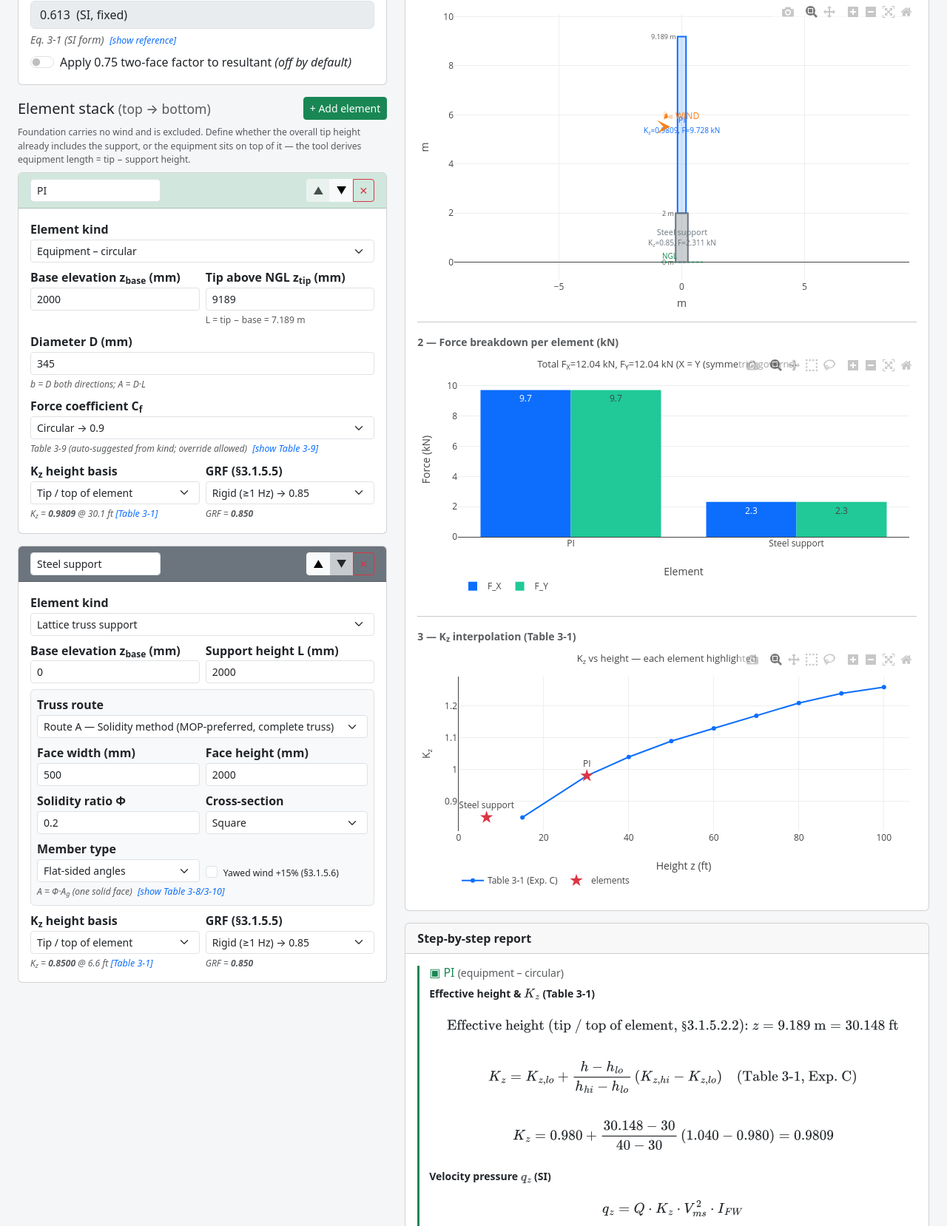
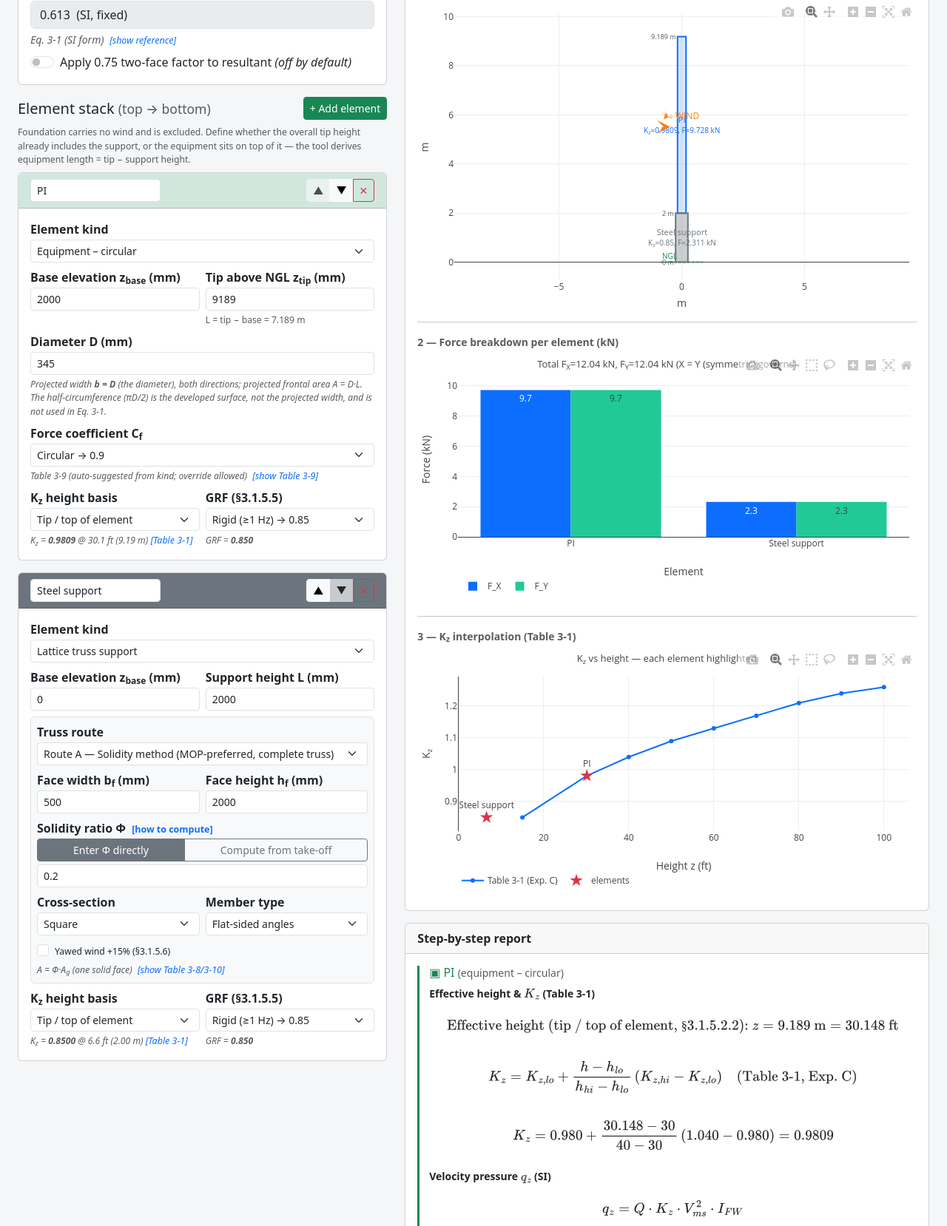
Before and after one commit to camille-pj/wind-equipment-foundation, a Flask app: page / in a window 1280 px wide. Shown: the part 731-2389 px from the top of the page at 74% size. Run offline with Flask 3, Linux system fonts and the light colour scheme; some libraries are stand-ins or nearby versions.

Commit message:
Reference panels: SI columns, GRF band-display fix, Kz notes, solidity take-off
Wind-tab table-reference and clarity improvements (existing preset math
unchanged - 18 tests still pass):

- Add SI (m) columns to height-tabulated references: Table 3-1 (z ft/m),
  Table 3-2 (zg ft/m); Tables 3-4a/3-4b GRF bands now show ft + m. Add SI
  to the Kz caption (ft + m). Dimensionless tables (3-7/3-8/3-9/3-10, and
  seismic 3-12/3-13 in g, R/IFE/IMV) have no US units to convert.
- Fix GRF reference DISPLAY: was a "<=ft" column showing 33/40/50 which read
  as <=33/<=40/<=50. Now shows the true bands (<=33, >33 to 40, >40 to 50,
  ...) + m, and highlights the matched band. Lookup logic was already
  correct (lower < h <= upper); GRF is a banded step lookup, not interpolated.
- Kz reference: add a "when to use each basis" note (tip = top/most
  conservative, centroid = mid-height, custom = stated reference height),
  per 3.1.5.2.2.
- Circular: clarify projected width b = D (diameter); the half-circumference
  (pi*D/2) is the developed surface, not used in Eq. 3-1.
- Cf / lattice: add a solidity-ratio sub-panel - choose "enter Phi directly"
  or "compute from take-off" (Phi = sum(b*L*n) / Ag), with engine support,
  the take-off shown in the report, and validation. Clarify Route B aspect
  ratio AR = L/b -> c (Table 3-7) -> Cf = c*1.6, with labelled member columns.

Co-Authored-By: Claude Opus 4.8 <noreply@anthropic.com>

```diff
--- a/app.py
+++ b/app.py
@@ -91,11 +91,22 @@ def _validate(data):
                     return f"{tag}: plinth {k} must be positive."
         elif kind == "lattice_truss":
             if el.get("route", "A") == "A":
-                for k in ("face_width_mm", "face_height_mm", "phi"):
+                for k in ("face_width_mm", "face_height_mm"):
                     if _num(el.get(k)) is None or _num(el.get(k)) <= 0:
                         return f"{tag}: Route A needs positive {k}."
-                if _num(el.get("phi")) > 1.0:
-                    return f"{tag}: solidity Φ must be ≤ 1.0."
+                if el.get("phi_mode") == "takeoff":
+                    pm = el.get("phi_members", [])
+                    if not pm:
+                        return f"{tag}: Φ take-off needs at least one member."
+                    for m in pm:
+                        for k in ("b_mm", "L_mm"):
+                            if _num(m.get(k)) is None or _num(m.get(k)) <= 0:
+                                return f"{tag}: Φ take-off member {k} must be positive."
+                else:
+                    if _num(el.get("phi")) is None or _num(el.get("phi")) <= 0:
+                        return f"{tag}: Route A needs a positive solidity Φ."
+                    if _num(el.get("phi")) > 1.0:
+                        return f"{tag}: solidity Φ must be ≤ 1.0."
             else:
                 members = el.get("members", [])
                 if not members:
--- a/static/app.js
+++ b/static/app.js
@@ -75,6 +75,17 @@ createApp({
     kindLabel(k) { return KIND_LABELS[k] || k; },
     presetTag(key) { return key.replace('_STACK', '+stack'); },
 
+    /* ---------- GRF band labels (Tables 3-4a/3-4b) ---------- */
+    band34ft(arr, i) {
+      const u = arr[i].upper;
+      return i === 0 ? `≤${u}` : `>${arr[i - 1].upper} to ${u}`;
+    },
+    band34m(arr, i) {
+      const m = (x) => (x * 0.3048).toFixed(2);
+      const u = arr[i].upper;
+      return i === 0 ? `≤${m(u)}` : `>${m(arr[i - 1].upper)} to ${m(u)}`;
+    },
+
     /* ---------- per-element result lookup (for live captions) ---------- */
     elResult(i) { return this.result ? this.result.elements[i] : null; },
 
@@ -115,6 +126,8 @@ createApp({
         if (!el.face_height_mm) el.face_height_mm = 2000;
         if (!el.L_mm) el.L_mm = 2000;
         if (el.phi === undefined) el.phi = 0.2;
+        if (!el.phi_mode) el.phi_mode = 'direct';
+        if (!el.phi_members) el.phi_members = [{ b_mm: 90, L_mm: 2000, n: 4 }];
         if (!el.cross_section) el.cross_section = 'square';
         if (!el.member_type) el.member_type = 'flat';
         if (!el.members) el.members = [{ b_mm: 90, L_mm: 2000, n: 4, shape: 'flat' }];
--- a/templates/index.html
+++ b/templates/index.html
@@ -132,11 +132,12 @@
               <div class="collapse mt-1" id="refExp">
                 <div class="row">
                   <div class="col-7">
-                    <div class="small-note fw-semibold">Table 3-1 — K<sub>z</sub> (z in ft)</div>
+                    <div class="small-note fw-semibold">Table 3-1 — K<sub>z</sub> (z in ft / m)</div>
                     <table class="table table-sm table-bordered table-peek bg-white">
-                      <thead><tr><th>z</th><th>B</th><th>C</th><th>D</th></tr></thead>
+                      <thead><tr><th>z (ft)</th><th>z (m)</th><th>B</th><th>C</th><th>D</th></tr></thead>
                       <tbody><tr v-for="(h,i) in tables.t31.heights" :key="h">
                         <td>[[ i===0?'0–15':h ]]</td>
+                        <td>[[ i===0?'0–4.57':(h*0.3048).toFixed(2) ]]</td>
                         <td :class="{'hl-row':f.exposure==='B'}">[[ tables.t31.rows[h].B ]]</td>
                         <td :class="{'hl-row':f.exposure==='C'}">[[ tables.t31.rows[h].C ]]</td>
                         <td :class="{'hl-row':f.exposure==='D'}">[[ tables.t31.rows[h].D ]]</td>
@@ -146,9 +147,9 @@
                   <div class="col-5">
                     <div class="small-note fw-semibold">Table 3-2 — power law</div>
                     <table class="table table-sm table-bordered table-peek bg-white">
-                      <thead><tr><th>Exp</th><th>α</th><th>z<sub>g</sub></th></tr></thead>
+                      <thead><tr><th>Exp</th><th>α</th><th>z<sub>g</sub> (ft)</th><th>z<sub>g</sub> (m)</th></tr></thead>
                       <tbody><tr v-for="(r,k) in tables.t32" :key="k" :class="{'hl-row':f.exposure===k}">
-                        <td>[[ k ]]</td><td>[[ r.alpha ]]</td><td>[[ r.zg ]]</td></tr></tbody>
+                        <td>[[ k ]]</td><td>[[ r.alpha ]]</td><td>[[ r.zg ]]</td><td>[[ (r.zg*0.3048).toFixed(1) ]]</td></tr></tbody>
                     </table>
                   </div>
                 </div>
@@ -230,7 +231,9 @@
             <div v-if="el.kind==='equipment_circular'" class="mb-2">
               <label class="form-label">Diameter D (mm)</label>
               <input type="number" class="form-control form-control-sm" v-model.number="el.D_mm">
-              <div class="form-text small-note ref-cap">b = D both directions; A = D·L</div>
+              <div class="form-text small-note ref-cap">Projected width <strong>b = D</strong> (the diameter), both directions;
+                projected frontal area A = D·L. The half-circumference (πD/2) is the developed surface, not the projected
+                width, and is not used in Eq. 3-1.</div>
             </div>
             <div v-else-if="el.kind==='equipment_rectangular'" class="row g-2 mb-2">
               <div class="col-6">
@@ -258,12 +261,47 @@
               <!-- Route A -->
               <div v-if="el.route==='A'">
                 <div class="row g-2">
-                  <div class="col-6"><label class="form-label">Face width (mm)</label>
+                  <div class="col-6"><label class="form-label">Face width b<sub>f</sub> (mm)</label>
                     <input type="number" class="form-control form-control-sm" v-model.number="el.face_width_mm"></div>
-                  <div class="col-6"><label class="form-label">Face height (mm)</label>
+                  <div class="col-6"><label class="form-label">Face height h<sub>f</sub> (mm)</label>
                     <input type="number" class="form-control form-control-sm" v-model.number="el.face_height_mm"></div>
-                  <div class="col-6"><label class="form-label">Solidity ratio Φ</label>
-                    <input type="number" step="0.01" class="form-control form-control-sm" v-model.number="el.phi"></div>
+                  <div class="col-12">
+                    <label class="form-label">Solidity ratio Φ
+                      <a class="ref-link text-decoration-none ms-1" data-bs-toggle="collapse" :href="'#refPhi'+ei">[how to compute]</a></label>
+                    <div class="collapse mb-1" :id="'refPhi'+ei">
+                      <div class="small-note alert alert-light border py-1 mb-0">
+                        Φ = (solid projected area of the members in one face) ÷ (gross outline area
+                        A<sub>g</sub> = b<sub>f</sub> × h<sub>f</sub>). Dimensionless (0–1).
+                        $$\Phi = \frac{\sum_i b_i\,L_i\,n_i}{A_g}$$
+                        where b = member width facing the wind, L = member length, n = count.
+                      </div>
+                    </div>
+                    <div class="btn-group btn-group-sm w-100 mb-1" role="group">
+                      <input type="radio" class="btn-check" :name="'phimode'+ei" :id="'phid'+ei" value="direct" v-model="el.phi_mode">
+                      <label class="btn btn-outline-secondary" :for="'phid'+ei">Enter Φ directly</label>
+                      <input type="radio" class="btn-check" :name="'phimode'+ei" :id="'phit'+ei" value="takeoff" v-model="el.phi_mode">
+                      <label class="btn btn-outline-secondary" :for="'phit'+ei">Compute from take-off</label>
+                    </div>
+                    <input v-if="el.phi_mode!=='takeoff'" type="number" step="0.01" class="form-control form-control-sm"
+                           v-model.number="el.phi" placeholder="Φ (0–1)">
+                    <div v-else>
+                      <table class="table table-sm align-middle mb-1">
+                        <thead class="small-note"><tr><th>b (mm)<br><span class="fw-normal">width facing wind</span></th><th>L (mm)<br><span class="fw-normal">member length</span></th><th>n</th><th></th></tr></thead>
+                        <tbody>
+                          <tr v-for="(m,mi) in el.phi_members" :key="mi">
+                            <td><input type="number" class="form-control form-control-sm" v-model.number="m.b_mm"></td>
+                            <td><input type="number" class="form-control form-control-sm" v-model.number="m.L_mm"></td>
+                            <td><input type="number" class="form-control form-control-sm" style="width:3.5rem" v-model.number="m.n"></td>
+                            <td><button class="btn btn-sm btn-outline-danger" @click="el.phi_members.splice(mi,1)" :disabled="el.phi_members.length===1">✕</button></td>
+                          </tr>
+                        </tbody>
+                      </table>
+                      <button class="btn btn-sm btn-outline-secondary" @click="el.phi_members.push({b_mm:90,L_mm:2000,n:4})">+ member</button>
+                      <div class="small-note ref-cap mt-1" v-if="elResult(ei) && elResult(ei).extra && elResult(ei).extra.phi_mode==='takeoff'">
+                        A<sub>g</sub> = [[ elResult(ei).extra.Ag.toFixed(3) ]] m², Σ solid = [[ elResult(ei).extra.solid_area.toFixed(4) ]] m²
+                        → Φ = <strong>[[ elResult(ei).extra.phi.toFixed(3) ]]</strong></div>
+                    </div>
+                  </div>
                   <div class="col-6"><label class="form-label">Cross-section</label>
                     <select class="form-select form-select-sm" v-model="el.cross_section">
                       <option value="square">Square</option><option value="triangular">Triangular</option>
@@ -297,9 +335,10 @@
               <!-- Route B -->
               <div v-else>
                 <div class="small-note ref-cap mb-1">Member-by-member ignores the §3.1.5.7 shielding credit, so it over-predicts;
-                  use Route A for tall frames.</div>
+                  use Route A for tall frames. Per member: aspect ratio <strong>AR = L ÷ b</strong> (member length ÷ width facing
+                  wind) → correction c (Table 3-7) → C<sub>f</sub> = c · 1.6.</div>
                 <table class="table table-sm align-middle mb-1">
-                  <thead class="small-note"><tr><th>b (mm)</th><th>L (mm)</th><th>n</th><th>shape</th><th></th></tr></thead>
+                  <thead class="small-note"><tr><th>b (mm)<br><span class="fw-normal">width facing wind</span></th><th>L (mm)<br><span class="fw-normal">member length</span></th><th>n</th><th>shape</th><th></th></tr></thead>
                   <tbody>
                     <tr v-for="(m,mi) in el.members" :key="mi">
                       <td><input type="number" class="form-control form-control-sm" v-model.number="m.b_mm"></td>
@@ -346,23 +385,33 @@
                 <label class="form-label">K<sub>z</sub> height basis</label>
                 <select class="form-select form-select-sm" v-model="el.kz_basis">
                   <option value="tip">Tip / top of element</option>
-                  <option value="centroid">Centroid</option>
+                  <option value="centroid">Centroid (mid-height)</option>
                   <option value="custom">Custom height…</option>
                 </select>
                 <input v-if="el.kz_basis==='custom'" type="number" class="form-control form-control-sm mt-1"
                        placeholder="K_z height (mm)" v-model.number="el.kz_height_mm">
                 <div class="form-text small-note ref-cap" v-if="elResult(ei)">K<sub>z</sub> = <strong>[[ elResult(ei).Kz.toFixed(4) ]]</strong>
-                  @ [[ elResult(ei).h_ft.toFixed(1) ]] ft
+                  @ [[ elResult(ei).h_ft.toFixed(1) ]] ft ([[ (elResult(ei).h_ft*0.3048).toFixed(2) ]] m)
                   <a class="ref-link text-decoration-none" data-bs-toggle="collapse" :href="'#refKz'+ei">[Table 3-1]</a></div>
                 <div class="collapse mt-1" :id="'refKz'+ei">
+                  <div class="small-note alert alert-light border py-1 mb-1">
+                    <strong>When to use each basis</strong> (effective height z, §3.1.5.2.2 — the height at which the wind is evaluated):
+                    <ul class="mb-0 ps-3">
+                      <li><strong>Tip / top</strong> (z = z<sub>top</sub>): most conservative; the single highest K<sub>z</sub> over the element. Matches the project PI/CT/CB sheets — default.</li>
+                      <li><strong>Centroid</strong> (z = z<sub>base</sub> + L/2): K<sub>z</sub> at the element's mid-height; appropriate when the wind resultant acts at the centroid of a uniform projected area.</li>
+                      <li><strong>Custom</strong>: evaluate at a stated reference height (e.g. a base plinth taken at the governing equipment height).</li>
+                    </ul>
+                  </div>
                   <table class="table table-sm table-bordered table-peek bg-white mb-0">
-                    <thead><tr><th>z(ft)</th><th>B</th><th>C</th><th>D</th></tr></thead>
+                    <thead><tr><th>z (ft)</th><th>z (m)</th><th>B</th><th>C</th><th>D</th></tr></thead>
                     <tbody><tr v-for="(h,i) in tables.t31.heights" :key="h"
                        :class="{'hl-row': elResult(ei) && (elResult(ei).kz_info.h_lo==h || elResult(ei).kz_info.h_hi==h)}">
-                      <td>[[ i===0?'0–15':h ]]</td><td>[[ tables.t31.rows[h].B ]]</td>
+                      <td>[[ i===0?'0–15':h ]]</td><td>[[ i===0?'0–4.57':(h*0.3048).toFixed(2) ]]</td>
+                      <td>[[ tables.t31.rows[h].B ]]</td>
                       <td>[[ tables.t31.rows[h].C ]]</td><td>[[ tables.t31.rows[h].D ]]</td></tr></tbody>
                   </table>
-                  <div class="small-note">$$K_z = K_{z,lo}+\frac{h-h_{lo}}{h_{hi}-h_{lo}}(K_{z,hi}-K_{z,lo})$$</div>
+                  <div class="small-note">Linear interpolation (h in ft): $$K_z = K_{z,lo}+\frac{h-h_{lo}}{h_{hi}-h_{lo}}(K_{z,hi}-K_{z,lo})$$
+                    For h ≤ 15 ft use the 0–15 row; for h &gt; 100 ft use Eq. 3-2 directly.</div>
                 </div>
               </div>
               <div class="col-6">
@@ -375,10 +424,14 @@
                 <div class="form-text small-note ref-cap" v-if="elResult(ei)">GRF = <strong>[[ elResult(ei).GRF.toFixed(3) ]]</strong>
                   <a v-if="el.grf_type!=='rigid'" class="ref-link text-decoration-none" data-bs-toggle="collapse" :href="'#refGrf'+ei">[table]</a></div>
                 <div class="collapse mt-1" :id="'refGrf'+ei" v-if="el.grf_type!=='rigid'">
+                  <div class="small-note ref-cap mb-1">Banded step lookup (no interpolation): the row is chosen by
+                    <em>lower &lt; height ≤ upper</em>. Column = selected exposure.</div>
                   <table class="table table-sm table-bordered table-peek bg-white mb-0">
-                    <thead><tr><th>≤ft</th><th>B</th><th>C</th><th>D</th></tr></thead>
-                    <tbody><tr v-for="(r,i) in (el.grf_type==='wire'?tables.t34a:tables.t34b)" :key="i">
-                      <td>[[ r.upper ]]</td>
+                    <thead><tr><th>Height band (ft)</th><th>(m)</th><th>B</th><th>C</th><th>D</th></tr></thead>
+                    <tbody><tr v-for="(r,i) in (el.grf_type==='wire'?tables.t34a:tables.t34b)" :key="i"
+                       :class="{'hl-row': elResult(ei) && elResult(ei).grf_info.band_upper===r.upper}">
+                      <td>[[ band34ft(el.grf_type==='wire'?tables.t34a:tables.t34b, i) ]]</td>
+                      <td>[[ band34m(el.grf_type==='wire'?tables.t34a:tables.t34b, i) ]]</td>
                       <td :class="{'hl-row':f.exposure==='B'}">[[ r.B ]]</td>
                       <td :class="{'hl-row':f.exposure==='C'}">[[ r.C ]]</td>
                       <td :class="{'hl-row':f.exposure==='D'}">[[ r.D ]]</td></tr></tbody>
```
Also changed, not shown: test_wind_mop113.py (+20 -0 lines), wind_mop113.py (+53 -11 lines).
